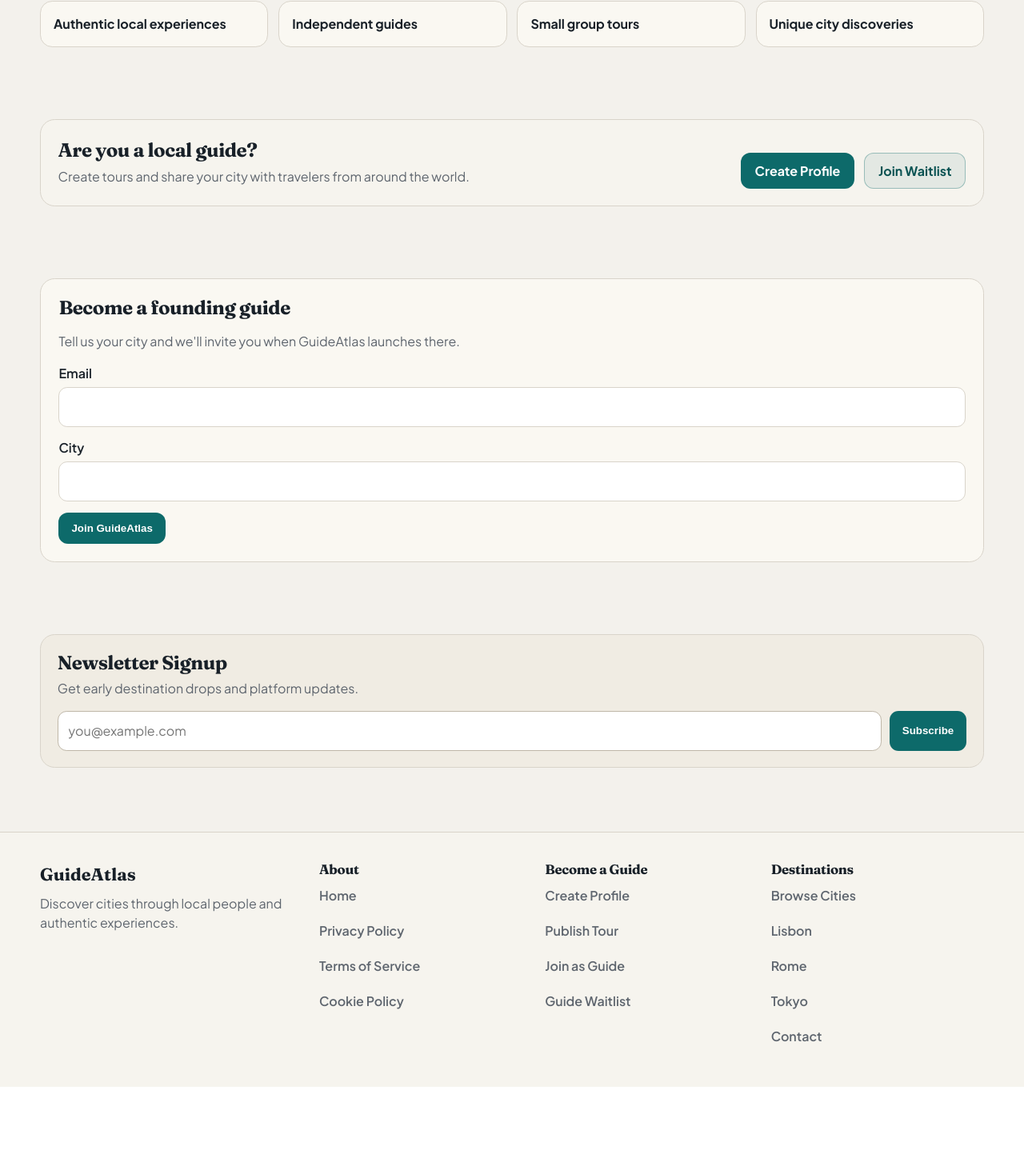
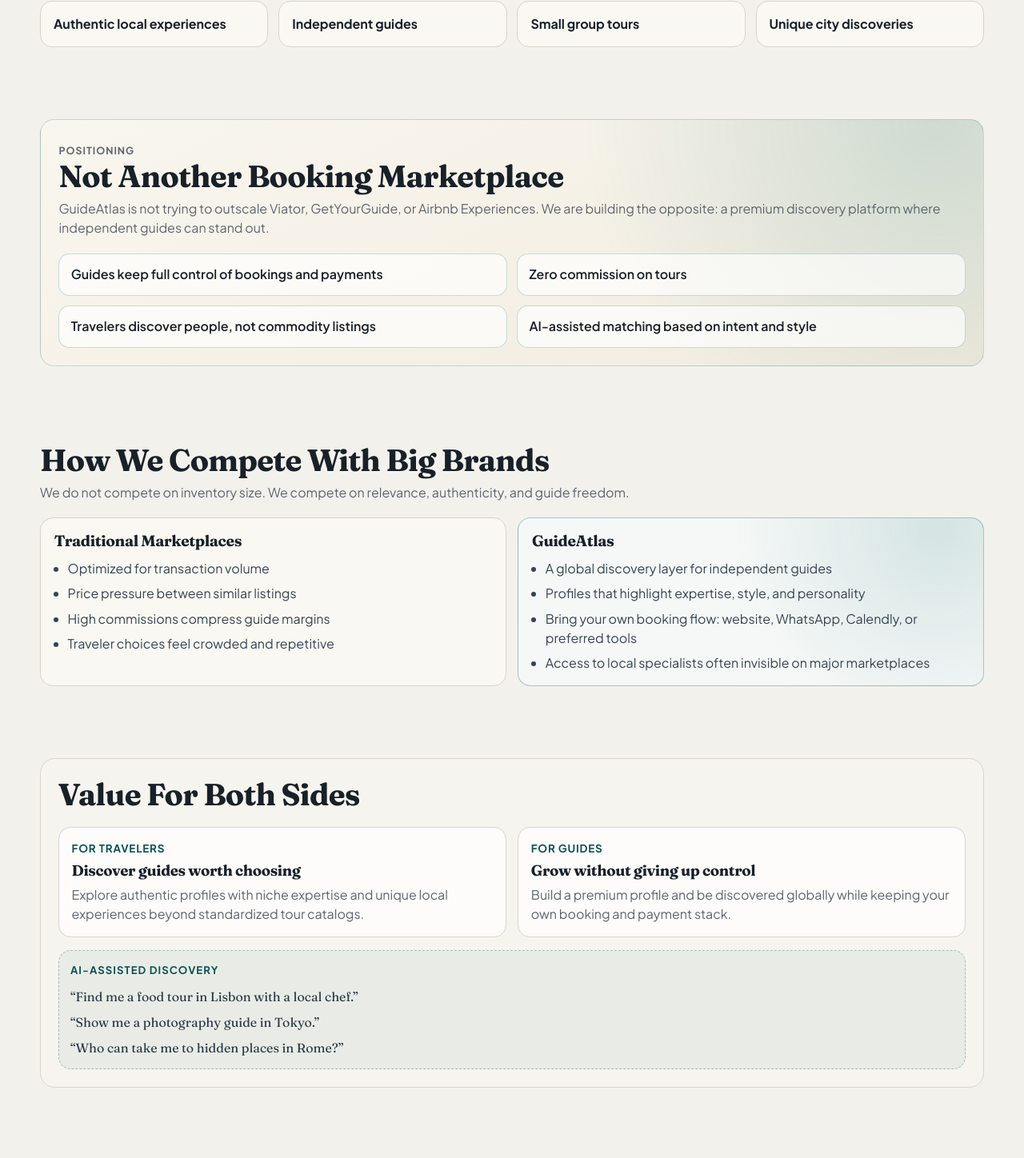
Before and after one commit to RodmanPT/guideatlas, a Next.js app in the folder site/: page / in a window 1280 px wide. Shown: the part 3475-4923 px from the top of the page at 80% size. Before the commit the page ends 4834 px from the top, so only its background shows below. Built offline with nearby package versions, Linux system fonts and the light colour scheme.

Commit message:
feat(site): clarify Atlas positioning and competitive narrative

```diff
--- a/site/app/page.tsx
+++ b/site/app/page.tsx
@@ -36,6 +36,33 @@ const TRUST_POINTS = [
   "Independent guides",
   "Small group tours",
   "Unique city discoveries",
+];
+
+const PLATFORM_DIFF_POINTS = [
+  "Guides keep full control of bookings and payments",
+  "Zero commission on tours",
+  "Travelers discover people, not commodity listings",
+  "AI-assisted matching based on intent and style",
+];
+
+const COMPARE_MARKETPLACE = [
+  "Optimized for transaction volume",
+  "Price pressure between similar listings",
+  "High commissions compress guide margins",
+  "Traveler choices feel crowded and repetitive",
+];
+
+const COMPARE_ATLAS = [
+  "A global discovery layer for independent guides",
+  "Profiles that highlight expertise, style, and personality",
+  "Bring your own booking flow: website, WhatsApp, Calendly, or preferred tools",
+  "Access to local specialists often invisible on major marketplaces",
+];
+
+const AI_DISCOVERY_PROMPTS = [
+  "Find me a food tour in Lisbon with a local chef.",
+  "Show me a photography guide in Tokyo.",
+  "Who can take me to hidden places in Rome?",
 ];
 
 export default function HomePage() {
@@ -145,6 +172,79 @@ export default function HomePage() {
         </ul>
       </section>
 
+      <section className="section positioningSection">
+        <div className="sectionHeader">
+          <p className="sectionEyebrow">Positioning</p>
+          <h2>Not Another Booking Marketplace</h2>
+          <p>
+            GuideAtlas is not trying to outscale Viator, GetYourGuide, or Airbnb Experiences. We are
+            building the opposite: a premium discovery platform where independent guides can stand out.
+          </p>
+        </div>
+        <ul className="positioningPoints">
+          {PLATFORM_DIFF_POINTS.map((point) => (
+            <li key={point}>{point}</li>
+          ))}
+        </ul>
+      </section>
+
+      <section className="section compareSection">
+        <div className="sectionHeader">
+          <h2>How We Compete With Big Brands</h2>
+          <p>We do not compete on inventory size. We compete on relevance, authenticity, and guide freedom.</p>
+        </div>
+        <div className="compareGrid">
+          <article className="compareCard">
+            <h3>Traditional Marketplaces</h3>
+            <ul>
+              {COMPARE_MARKETPLACE.map((point) => (
+                <li key={point}>{point}</li>
+              ))}
+            </ul>
+          </article>
+          <article className="compareCard compareCardAtlas">
+            <h3>GuideAtlas</h3>
+            <ul>
+              {COMPARE_ATLAS.map((point) => (
+                <li key={point}>{point}</li>
+              ))}
+            </ul>
+          </article>
+        </div>
+      </section>
+
+      <section className="section sectionSoft audienceSection">
+        <div className="sectionHeader">
+          <h2>Value For Both Sides</h2>
+        </div>
+        <div className="audienceGrid">
+          <article className="audienceCard">
+            <p className="audienceLabel">For Travelers</p>
+            <h3>Discover guides worth choosing</h3>
+            <p>
+              Explore authentic profiles with niche expertise and unique local experiences beyond standardized
+              tour catalogs.
+            </p>
+          </article>
+          <article className="audienceCard">
+            <p className="audienceLabel">For Guides</p>
+            <h3>Grow without giving up control</h3>
+            <p>
+              Build a premium profile and be discovered globally while keeping your own booking and payment
+              stack.
+            </p>
+          </article>
+        </div>
+        <div className="aiDiscoveryBlock">
+          <p className="aiDiscoveryLabel">AI-assisted discovery</p>
+          <ul>
+            {AI_DISCOVERY_PROMPTS.map((prompt) => (
+              <li key={prompt}>&ldquo;{prompt}&rdquo;</li>
+            ))}
+          </ul>
+        </div>
+      </section>
+
       <section className="section sectionSoft guideCtaBlock">
         <div>
           <h2>Are you a local guide?</h2>
--- a/site/styles/globals.css
+++ b/site/styles/globals.css
@@ -660,6 +660,144 @@ a {
   color: var(--muted);
 }
 
+.sectionEyebrow {
+  margin: 0 0 0.5rem;
+  text-transform: uppercase;
+  letter-spacing: 0.08em;
+  font-size: 0.78rem;
+  color: var(--brand-strong);
+  font-weight: 700;
+}
+
+.positioningSection {
+  border: 1px solid rgba(13, 106, 106, 0.22);
+  border-radius: 1.1rem;
+  padding: 1.4rem;
+  background:
+    radial-gradient(circle at 95% 0%, rgba(13, 106, 106, 0.16), transparent 38%),
+    linear-gradient(155deg, #f9f6ef 0%, #f2ecdf 100%);
+}
+
+.positioningPoints {
+  list-style: none;
+  margin: 1.1rem 0 0;
+  padding: 0;
+  display: grid;
+  grid-template-columns: repeat(2, minmax(0, 1fr));
+  gap: 0.75rem;
+}
+
+.positioningPoints li {
+  background: rgba(255, 255, 255, 0.65);
+  border: 1px solid rgba(13, 106, 106, 0.22);
+  border-radius: 0.85rem;
+  padding: 0.85rem 0.9rem;
+  font-weight: 600;
+}
+
+.compareSection {
+  padding-top: 0.3rem;
+}
+
+.compareGrid {
+  display: grid;
+  grid-template-columns: repeat(2, minmax(0, 1fr));
+  gap: 0.9rem;
+}
+
+.compareCard {
+  border: 1px solid var(--line);
+  border-radius: 1rem;
+  background: var(--surface);
+  padding: 1.05rem;
+}
+
+.compareCard h3 {
+  margin: 0;
+  font-size: 1.2rem;
+}
+
+.compareCard ul {
+  margin: 0.75rem 0 0;
+  padding-left: 1.05rem;
+  display: grid;
+  gap: 0.45rem;
+  color: #364452;
+}
+
+.compareCardAtlas {
+  border-color: rgba(13, 106, 106, 0.35);
+  background:
+    radial-gradient(circle at 90% 5%, rgba(13, 106, 106, 0.14), transparent 45%),
+    #f5f8f7;
+}
+
+.audienceSection {
+  padding: 1.35rem;
+}
+
+.audienceGrid {
+  display: grid;
+  grid-template-columns: repeat(2, minmax(0, 1fr));
+  gap: 0.85rem;
+}
+
+.audienceCard {
+  border: 1px solid var(--line);
+  border-radius: 0.95rem;
+  background: rgba(255, 255, 255, 0.76);
+  padding: 1rem;
+}
+
+.audienceLabel {
+  margin: 0;
+  color: var(--brand-strong);
+  font-weight: 700;
+  font-size: 0.84rem;
+  text-transform: uppercase;
+  letter-spacing: 0.06em;
+}
+
+.audienceCard h3 {
+  margin: 0.45rem 0 0;
+}
+
+.audienceCard p:not(.audienceLabel) {
+  margin: 0.45rem 0 0;
+  color: var(--muted);
+}
+
+.aiDiscoveryBlock {
+  margin-top: 1rem;
+  border: 1px dashed rgba(13, 106, 106, 0.35);
+  border-radius: 0.95rem;
+  padding: 0.9rem;
+  background: rgba(13, 106, 106, 0.05);
+}
+
+.aiDiscoveryLabel {
+  margin: 0;
+  font-size: 0.82rem;
+  text-transform: uppercase;
+  letter-spacing: 0.08em;
+  color: var(--brand-strong);
+  font-weight: 700;
+}
+
+.aiDiscoveryBlock ul {
+  margin: 0.65rem 0 0;
+  padding: 0;
+  list-style: none;
+  display: grid;
+  gap: 0.5rem;
+}
+
+.aiDiscoveryBlock li {
+  margin: 0;
+  font-family: var(--font-heading), Georgia, serif;
+  color: #283744;
+}
+
 .signup {
   margin-top: clamp(3.8rem, 7vw, 5.8rem);
   border: 1px solid var(--line);
@@ -1125,6 +1263,12 @@ a {
     grid-template-columns: repeat(2, minmax(0, 1fr));
   }
 
+  .positioningPoints,
+  .compareGrid,
+  .audienceGrid {
+    grid-template-columns: 1fr;
+  }
+
   .siteFooterInner {
     grid-template-columns: repeat(2, minmax(0, 1fr));
   }
@@ -1205,6 +1349,9 @@ a {
   .tourGrid,
   .aiTourGrid,
   .stepsGrid,
+  .positioningPoints,
+  .compareGrid,
+  .audienceGrid,
   .trustGrid,
   .siteFooterInner,
   .guideToursGrid {
```
